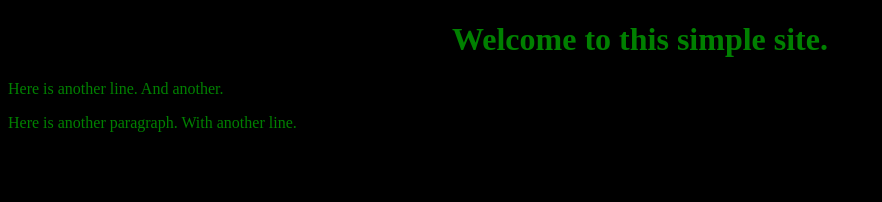
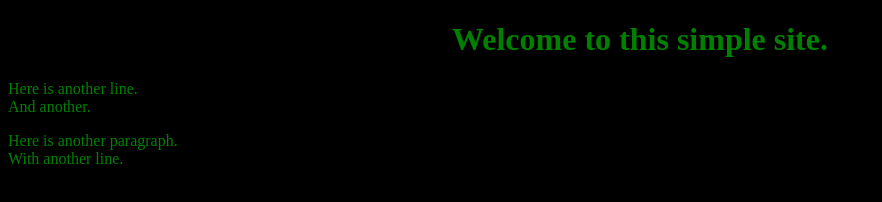
Before and after one commit to gtrspctr/MaxTest, a plain HTML site: page https_server/main_page.html in a window 1280 px wide. Shown: the whole page, without its empty margins (0-882 px from the left). Drawn offline with Linux system fonts and the light colour scheme.

Commit message:
"updated html source"

```diff
--- a/https_server/main_page.html
+++ b/https_server/main_page.html
@@ -10,11 +10,11 @@
             <h1 style='color:green'>Welcome to this simple site.</h1>
         </center>
         <p style='color:green'>
-            Here is another line.
+            Here is another line.<br>
             And another.
         </p>
         <p style='color:green'>
-            Here is another paragraph.
+            Here is another paragraph.<br>
             With another line.
         </p>
     </body>
```
